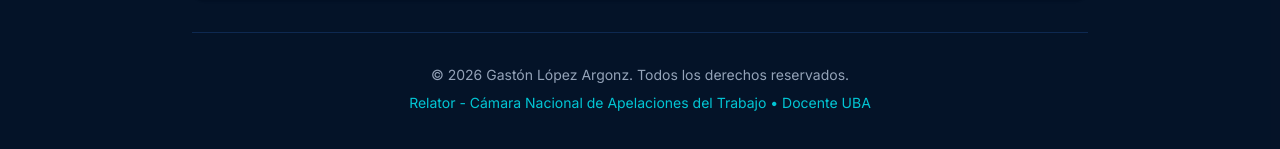
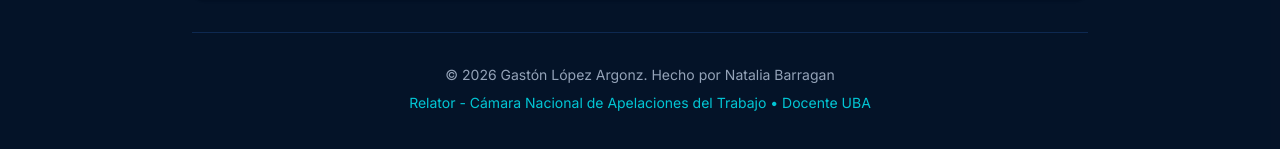
Before and after one commit to Natalia-Barragan/LopezArgonz-Portfolio, a Next.js app: page / in a window 1280 px wide. Shown: the part 11017-11166 px from the top of the page. Built offline with nearby package versions, Linux system fonts and the light colour scheme.

Commit message:
Hecho por

```diff
--- a/components/contact-section.tsx
+++ b/components/contact-section.tsx
@@ -44,7 +44,7 @@ export function ContactSection() {
         </Card>
 
         <footer className="text-center text-sm text-muted-foreground pt-8 border-t border-border">
-          <p>© {new Date().getFullYear()} Gastón López Argonz. Todos los derechos reservados.</p>
+          <p>© {new Date().getFullYear()} Gastón López Argonz. Hecho por <a href="https://barragan-natalia-portfolio-vert-eight-97.vercel.app/" target="_blank" rel="noopener noreferrer" className="hover:text-primary transition-colors">Natalia Barragan</a></p>
           <p className="mt-2 text-primary/80">Relator - Cámara Nacional de Apelaciones del Trabajo • Docente UBA</p>
         </footer>
       </div>
```
